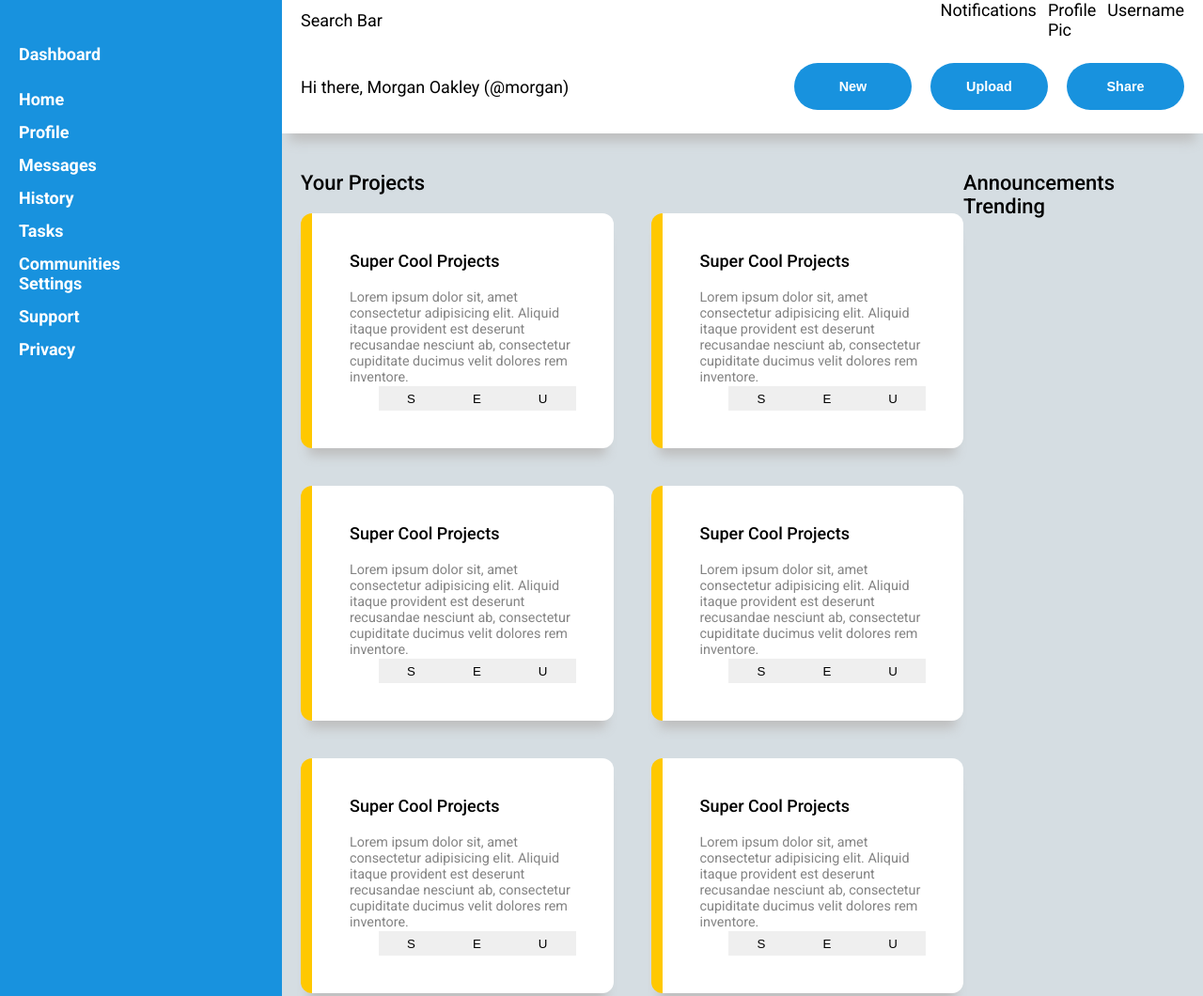
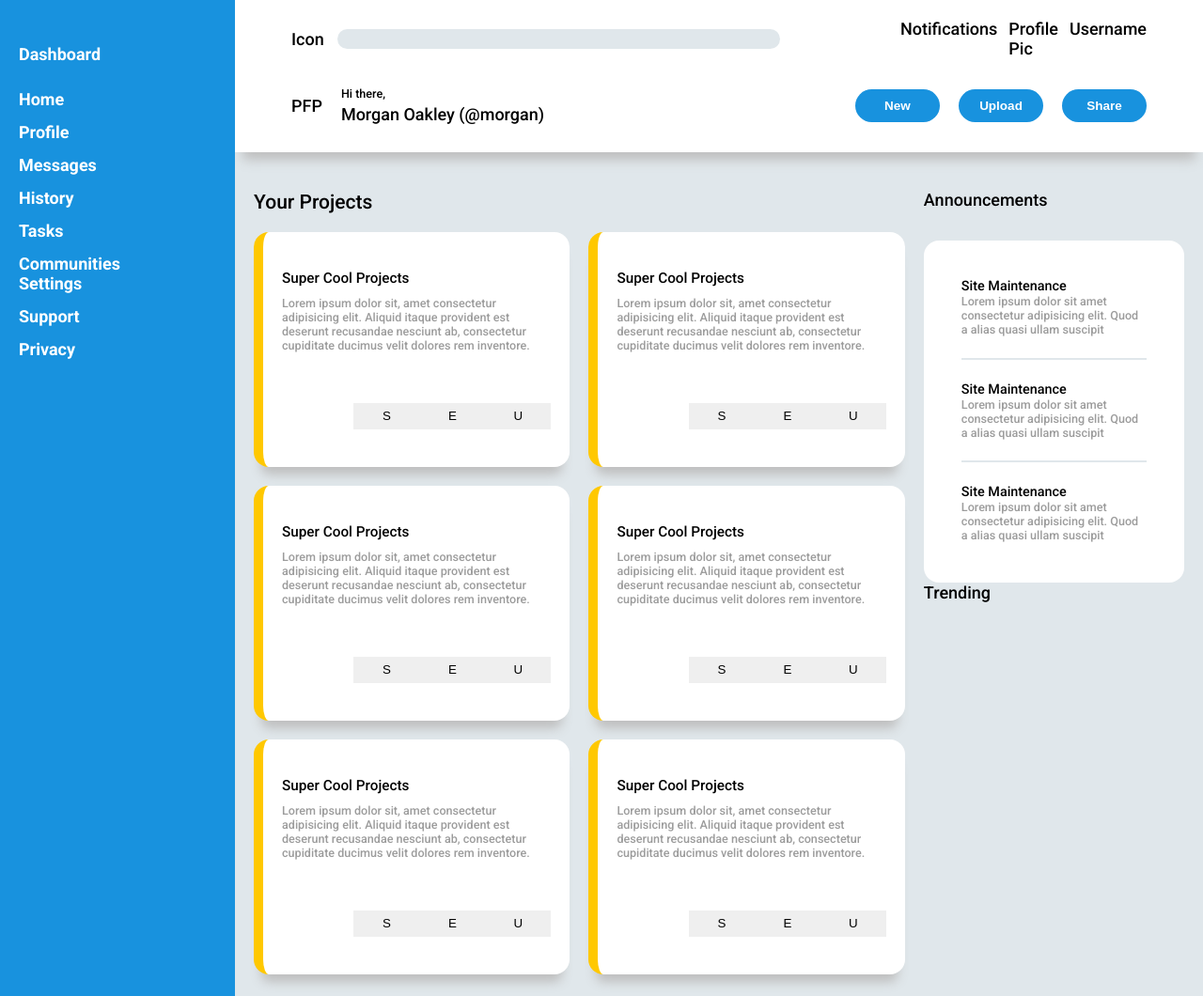
Before and after one commit to Braumski/odin-dashboard, a plain HTML site: page index.html in a window 1280 px wide. Shown: the top 1060 px of the page at 94% size. Drawn offline with Linux system fonts and the light colour scheme.

Commit message:
completed announcements

```diff
--- a/index.html
+++ b/index.html
@@ -43,7 +43,12 @@
       <section class="main-nav-user-actions">
         <nav>
           <ul class="main-nav">
-            <li>Search Bar</li>
+            <li>
+              <div class="search">
+                <div class="search-icon">Icon</div>
+                <div class="search-field"></div>
+              </div>
+            </li>
             <section class="user-nav">
               <li>Notifications</li>
               <li>Profile Pic</li>
@@ -53,7 +58,14 @@
         </nav>
 
         <section class="user-actions-bar">
-          <div class="user-greeting">Hi there, Morgan Oakley (@morgan)</div>
+          <div class="icon-and-greeting">
+            <div class="user-icon">PFP</div>
+            <div class="user-greeting">
+              <span id="greet">Hi there,</span>
+              <span id="username">Morgan Oakley (@morgan)</span>
+            </div>
+          </div>
+
           <div class="user-actions">
             <button>New</button>
             <button>Upload</button>
@@ -73,6 +85,7 @@
                 Aliquid itaque provident est deserunt recusandae nesciunt ab,
                 consectetur cupiditate ducimus velit dolores rem inventore.
               </p>
+
               <section class="card-buttons">
                 <button>S</button>
                 <button>E</button>
@@ -146,9 +159,34 @@
             </div>
           </div>
         </section>
-        <section class="accounce-trending">
+        <section class="announce-trending">
           <section class="announcements">
             <h1>Announcements</h1>
+            <div class="announcements-body">
+              <div class="announcement">
+                <h1>Site Maintenance</h1>
+                <p>
+                  Lorem ipsum dolor sit amet consectetur adipisicing elit. Quod
+                  a alias quasi ullam suscipit
+                </p>
+              </div>
+              <hr />
+              <div class="announcement">
+                <h1>Site Maintenance</h1>
+                <p>
+                  Lorem ipsum dolor sit amet consectetur adipisicing elit. Quod
+                  a alias quasi ullam suscipit
+                </p>
+              </div>
+              <hr />
+              <div class="announcement">
+                <h1>Site Maintenance</h1>
+                <p>
+                  Lorem ipsum dolor sit amet consectetur adipisicing elit. Quod
+                  a alias quasi ullam suscipit
+                </p>
+              </div>
+            </div>
           </section>
           <section class="trending">
             <h1>Trending</h1>
--- a/styles.scss
+++ b/styles.scss
@@ -32,10 +32,13 @@ $primary-color: rgb(24, 146, 222);
 $secondary-color: rgb(255, 200, 0);
 $main-padding-side: 0px 20px 0px 20px;
 $shadow: 0px 16px 12px -8px #bebebe;
+$gray-text: rgb(156, 156, 156);
+$gray-background: rgb(224, 231, 235);
 
 :root {
   font-family: "Roboto", sans-serif;
   font-size: 18px;
+  font-weight: 500;
 }
 body {
   display: grid;
@@ -44,8 +47,11 @@ body {
   align-items: start;
 }
 h1 {
-  font-size: 22px;
   font-weight: 500;
+}
+hr {
+  border: none;
+  border-top: 2px solid $gray-background;
 }
 .sidebar-nav {
   display: grid;
@@ -54,7 +60,7 @@ h1 {
   color: white;
   background-color: $primary-color;
   height: 100%;
-  width: 300px;
+  width: 250px;
   position: relative;
   z-index: 3;
   * {
@@ -81,12 +87,26 @@ h1 {
     box-shadow: 0px 16px 12px -8px #bebebe;
     position: relative;
     z-index: 2;
+    padding-top: 20px;
+    padding-left: 40px;
+    padding-right: 40px;
     .main-nav {
       display: grid;
       grid-template-columns: 3fr 1fr;
       align-items: center;
       padding: $main-padding-side;
-      gap: 14px;
+      gap: 10vw;
+      .search {
+        display: grid;
+        grid-template-columns: 1fr 12fr;
+        gap: 10px;
+        .search-field {
+          max-width: 500px;
+          border-radius: 100px;
+          background-color: $gray-background;
+        }
+      }
+
       .user-nav {
         display: grid;
         grid-template-columns: repeat(3, 1fr);
@@ -101,19 +121,31 @@ h1 {
       padding: $main-padding-side;
       width: 100%;
       height: 100px;
+      .icon-and-greeting {
+        display: flex;
+        align-items: center;
+        gap: 20px;
+        > .user-greeting {
+          display: grid;
+          gap: 4px;
+          #greet {
+            font-size: 0.7rem;
+          }
+        }
+      }
 
       .user-actions {
         display: grid;
         grid-template-columns: repeat(3, 1fr);
         gap: 20px;
         button {
-          font-size: 0.8rem;
+          font-size: 0.75rem;
           font-weight: 600;
           background-color: $primary-color;
           color: white;
           border-radius: 1000px;
-          width: 125px;
-          height: 50px;
+          width: 90px;
+          height: 35px;
         }
       }
     } //user-actions-bar
@@ -121,38 +153,40 @@ h1 {
 
   .summary {
     display: grid;
-    grid-template-columns: 3fr 1fr;
-    background-color: rgb(213, 221, 226);
+    grid-template-columns: 2.5fr 1fr;
+    gap: 20px;
+    background-color: $gray-background;
     padding: $main-padding-side;
     padding-top: 40px;
     padding-bottom: 40px;
     position: relative;
     z-index: 1;
     .projects {
-      h1 {
+      > h1 {
         padding-bottom: 20px;
       }
       .cards {
         display: grid;
         grid-template-columns: 1fr 1fr;
         grid-template-rows: repeat(3, 250px);
-        gap: 40px;
+        gap: 20px;
         .card {
           display: grid;
           grid-template-rows: 1fr 4fr 1fr;
-          padding: 40px;
+          padding: 40px 20px 40px 20px;
           background-color: white;
-          border-radius: 12px;
+          border-radius: 16px;
           border-left-style: solid;
           border-color: $secondary-color;
-          border-width: 12px;
+          border-width: 10px;
           box-shadow: $shadow;
+          height: 250px;
           > h1 {
-            font-size: 1rem;
+            font-size: 0.85rem;
           }
           > p {
-            font-size: 0.8rem;
-            color: rgb(132, 132, 132);
+            font-size: 0.7rem;
+            color: $gray-text;
           }
           > .card-buttons {
             display: grid;
@@ -160,8 +194,32 @@ h1 {
             grid-template-columns: repeat(3, 70px);
             justify-content: end;
           }
+        } //card
+      } //cards
+    } //projects
+  } //summary
+  .announce-trending {
+    display: grid;
+    grid-template-rows: 1fr 1fr;
+  }
+  .announcements {
+    display: grid;
+    gap: 20px;
+    > .announcements-body {
+      display: grid;
+      gap: 20px;
+      background-color: white;
+      border-radius: 16px;
+      padding: 40px;
+      > .announcement {
+        > h1 {
+          font-size: 0.8rem;
+        }
+        > p {
+          font-size: 0.7rem;
+          color: $gray-text;
         }
       }
-    } //projects
-  } //summary
+    }
+  }
 } //main-content
```
Also changed, not shown: styles.css, 1 other file.
